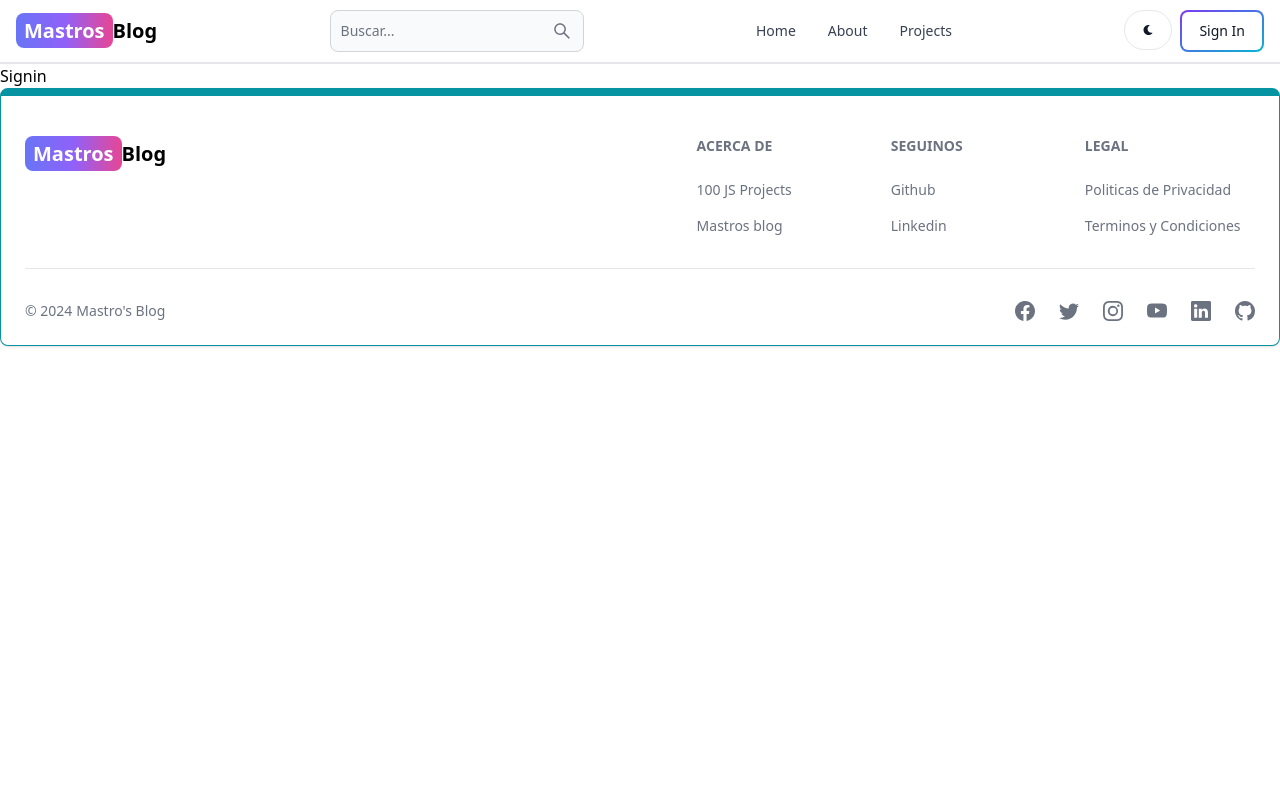
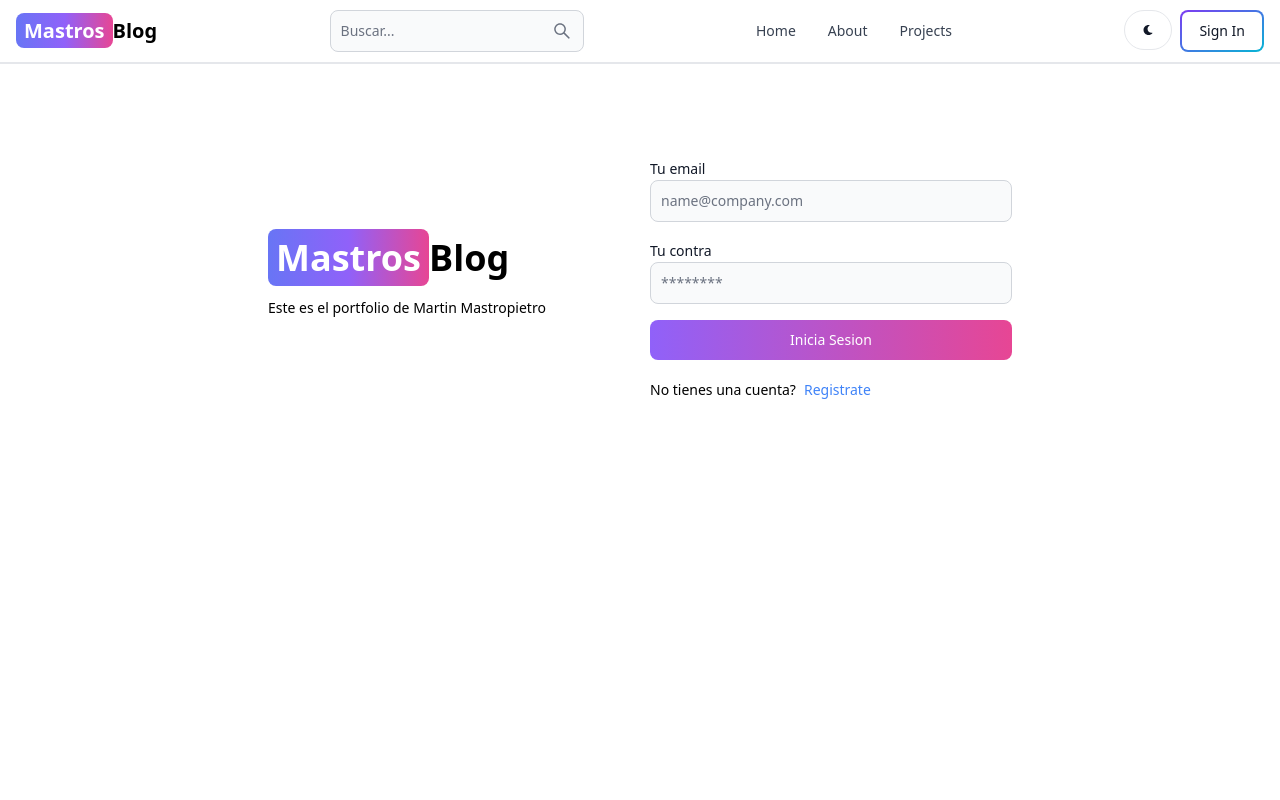
Before and after one commit to Martin385/mern-portfolio, a React (Vite) app in the folder client/: page /sign-in in a window 1280 px wide. Shown: the top 800 px of the page. Built offline with nearby package versions, Linux system fonts and the light colour scheme.

Commit message:
sign in desde el front

```diff
--- a/client/src/pages/SignIn.jsx
+++ b/client/src/pages/SignIn.jsx
@@ -1,7 +1,110 @@
-import React from 'react'
+import { Alert, Button, Label, Spinner, TextInput } from "flowbite-react";
+import React, { useState } from "react";
+import { Link, useNavigate } from "react-router-dom";
+export default function SignUp() {
 
-export default function SignIn() {
+  const [formData, setFormData] = useState({});
+  const [errorMessag, setErrorMessage] = useState(null)
+  const [loading, setLoading] = useState(false)
+  const navigate = useNavigate()
+  const handleChange = (e) => {
+    setFormData({ ...formData, [e.target.id]: e.target.value.trim() });
+  };
+  const handleSubmit = async (e) => {
+    e.preventDefault();
+
+    if( !formData.email || !formData.password) {
+      return setErrorMessage('Por favor, llenar todos los campos')
+
+    }
+    try {
+      setLoading(true)
+      setErrorMessage(null)
+      const res = await fetch('/api/auth/signin', {
+        method: 'POST',
+        headers: { 'Content-Type': 'application/json' },
+        body: JSON.stringify(formData),
+      });
+      const data = await res.json()
+      if (data.success === false) {
+        return setErrorMessage(data.message)
+      }
+      setLoading(false)
+      if(res.ok) {
+        navigate('/')
+      }
+    } catch (error) {
+      setErrorMessage(error.message)
+      setLoading(false)
+
+    }
+  };
   return (
-    <div>Signin</div>
-  )
+    <div className="min-h-screen mt-20">
+      <div className="flex p-3 max-w-3xl mx-auto flex-col md:flex-row md:items-center gap-5">
+        {/* left */}
+        <div className="flex-1">
+          <Link to="/" className="font-bold dark:text-white text-4xl">
+            <span className="px-2 py-1 bg-gradient-to-r from-indigo-500 via-purple-500 to-pink-500 rounded-lg text-white">
+              Mastros
+            </span>
+            Blog
+          </Link>
+          <p className="text-sm mt-5">
+            Este es el portfolio de Martin Mastropietro
+          </p>
+        </div>
+        {/* right */}
+        <div className="flex-1">
+          <form className="flex flex-col gap-4" onSubmit={handleSubmit}>
+
+            <div>
+              <Label value="Tu email"></Label>
+              <TextInput
+                type="email"
+                placeholder="name@company.com"
+                id="email"
+                onChange={handleChange}
+              ></TextInput>
+            </div>
+            <div>
+              <Label value="Tu contra"></Label>
+              <TextInput
+                type="password"
+                placeholder="********"
+                id="password"
+                onChange={handleChange}
+              ></TextInput>
+            </div>
+            <Button gradientDuoTone="purpleToPink" type="submit" disabled={loading}>
+              {
+                loading ? (
+                  <>
+                  <Spinner size='sm'></Spinner>
+                  <span className="pl-3">Cargando...</span>
+                  </>
+                ): 'Inicia Sesion'
+              }
+            </Button>
+          </form>
+          <div className="flex gap-2 text-sm mt-5">
+            <span>No tienes una cuenta?</span>
+            <Link to="/sign-up" className="text-blue-500">
+              Registrate
+            </Link>
+          </div>
+
+          {
+            errorMessag && (
+              errorMessag && (
+                <Alert className="mt-5" color='failure'>
+                  {errorMessag}
+                </Alert>
+              )
+            )
+          }
+        </div>
+      </div>
+    </div>
+  );
 }
```
